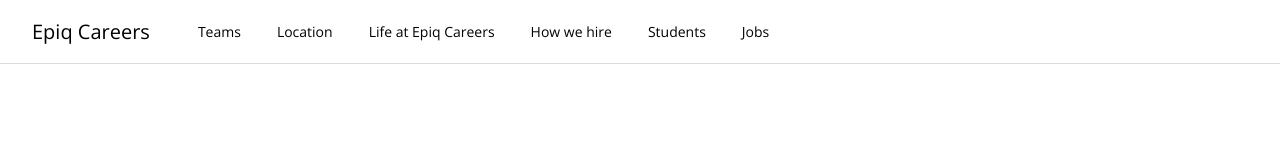
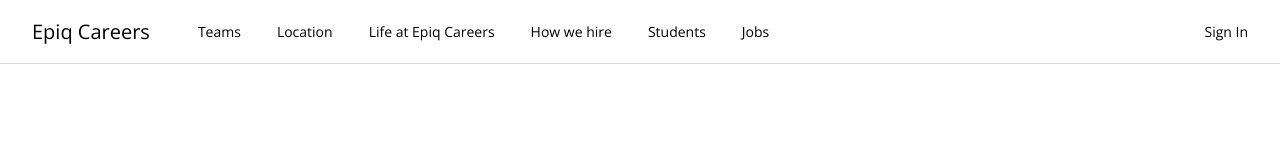
Before and after one commit to Epiq122/job-search, a Vue app: page / in a window 1280 px wide. Shown: the top 160 px of the page. Built offline with nearby package versions, Linux system fonts and the light colour scheme; the HTML template or start-up script is replaced by a standard one.

Commit message:
Add ActionButton component and update MainNav component

```diff
--- /dev/null
+++ b/src/components/ActionButton.vue
@@ -0,0 +1,9 @@
+<script>
+export default {
+  name: 'ActionButton'
+};
+</script>
+
+<template>
+  <button>Sign In</button>
+</template>
--- a/src/components/MainNav.vue
+++ b/src/components/MainNav.vue
@@ -1,6 +1,11 @@
 <script>
+import ActionButton from '@/components/ActionButton.vue';
+
 export default {
   name: 'MainNav',
+  components: {
+    ActionButton
+  },
   data() {
     return {
       company: 'Epiq Careers',
@@ -14,7 +19,7 @@ export default {
 <template>
   <header class="w-full text-sm">
     <div class="fixed left-0 top-0 h-16 w-full bg-white">
-      <div class="flex-no-wrap border-brand-gray-1 mx-auto flex h-full border-b border-solid px-8">
+      <div class="flex-no-wrap mx-auto flex h-full border-b border-solid border-brand-gray-1 px-8">
         <a :href="url" class="flex h-full items-center text-xl">{{ company }}</a>
         <nav class="ml-12 h-full">
           <ul class="flex h-full list-none">
@@ -23,6 +28,9 @@ export default {
             </li>
           </ul>
         </nav>
+        <div class="ml-auto flex h-full items-center">
+          <action-button>Sign In</action-button>
+        </div>
       </div>
     </div>
   </header>
```
